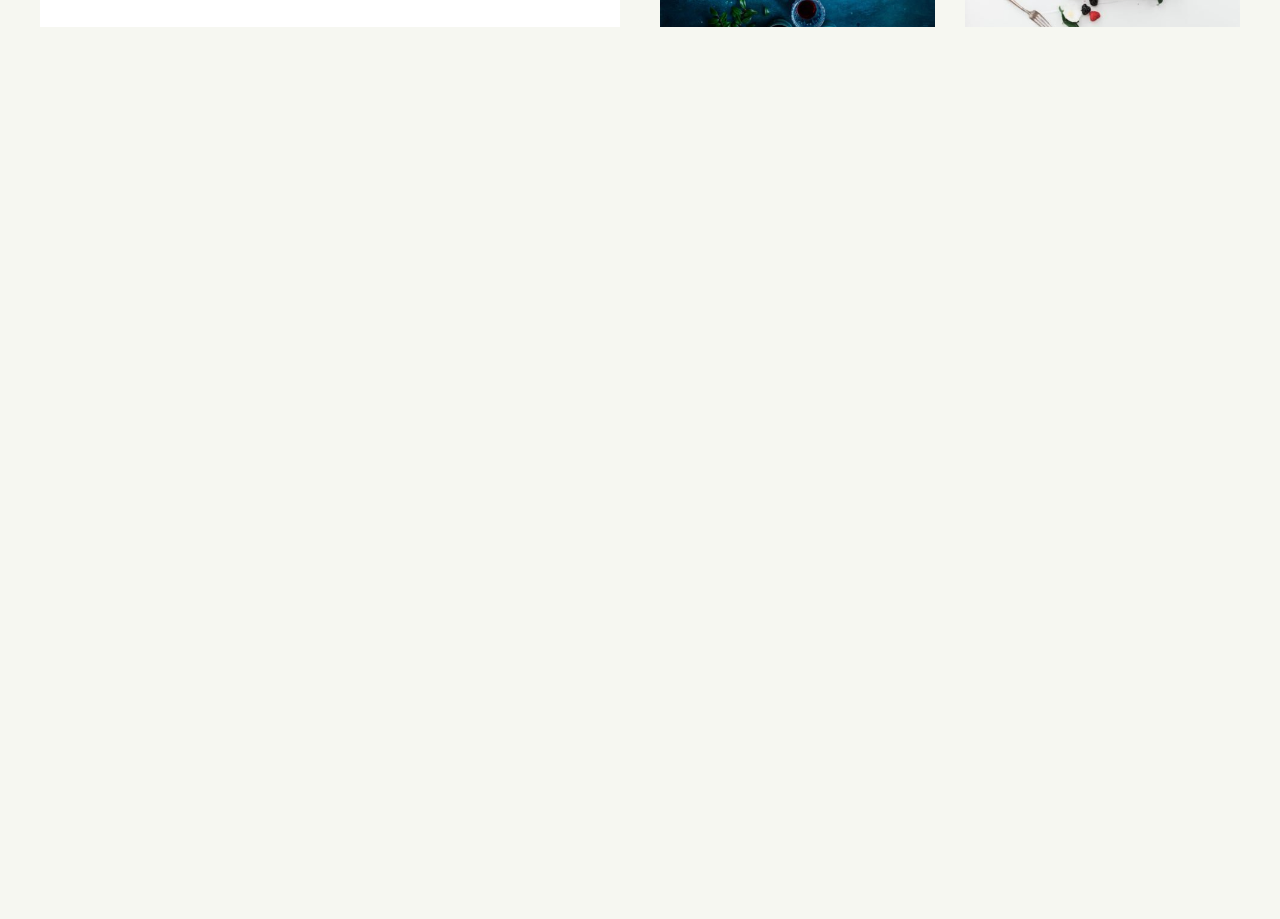
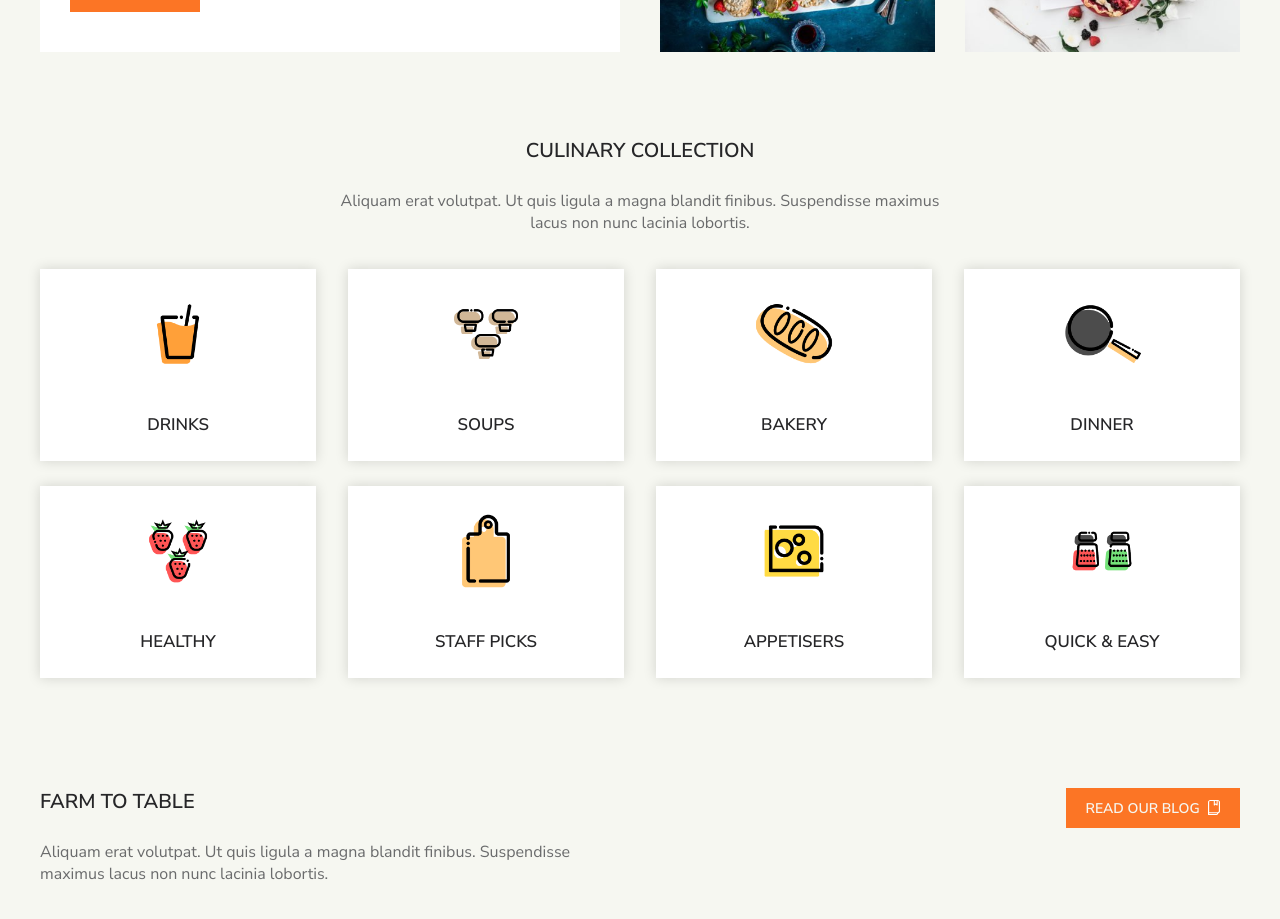
Before and after one commit to ArisGoi/proj-html-vuejs, a Vue app: page / in a window 1280 px wide. Shown: the part 2400-3319 px from the top of the page. Before the commit the page ends 2827 px from the top, so only its background shows below. Built offline with nearby package versions, Linux system fonts and the light colour scheme.

Commit message:
add culinary collection & start farm to table

```diff
--- a/src/App.vue
+++ b/src/App.vue
@@ -7,6 +7,8 @@
       <!-- vv page vv -->
       <foodieJournal/>
       <popularRecipes/>
+      <culinaryCollection/>
+      <farmToTable/>
     </main>
 
     <!-- Da rimuovere vv -->
@@ -20,6 +22,8 @@ import Hero from './components/Hero.vue'
 
 import foodieJournal from './components/index-comp/foodieJournal.vue'
 import popularRecipes from './components/index-comp/popularRecipes.vue'
+import culinaryCollection from './components/index-comp/culinaryCollection.vue'
+import farmToTable from './components/index-comp/farmToTable.vue'
 
 export default {
   name: 'App',
@@ -28,6 +32,8 @@ export default {
     Hero,
     foodieJournal,
     popularRecipes,
+    culinaryCollection,
+    farmToTable,
   }
 }
 </script>
--- a/src/assets/style/style.scss
+++ b/src/assets/style/style.scss
@@ -36,6 +36,7 @@ body{
     @include sans600;
     font-size: .875rem;
     text-transform: uppercase;
+    cursor: pointer;
 }
 .btn-1{
     background-color: $c-main;
--- a/src/components/index-comp/cardSmall.vue
+++ b/src/components/index-comp/cardSmall.vue
@@ -42,6 +42,7 @@ export default {
 
 h3{
   @include title5;
+  margin-bottom: 10px
 }
 p{
   @include corpo;
--- /dev/null
+++ b/src/components/index-comp/culinaryCollection.vue
@@ -0,0 +1,118 @@
+<template>
+  <section id="culinaryCollection">
+      <div class="container">
+
+          <sectionHeadline title="Culinary Collection" subtitle="Aliquam erat volutpat. Ut quis ligula a magna blandit finibus. Suspendisse maximus lacus non nunc lacinia lobortis."/>
+
+          <div class="content">
+              <a href="" class="cc-card">
+                  <div>
+                      <img src="../../assets/images/drinks-recipes.png" alt="">
+                  </div>
+                  <h3>Drinks</h3>
+              </a>
+              <a href="" class="cc-card">
+                  <div>
+                      <img src="../../assets/images/soups-recipes.png" alt="">
+                  </div>
+                  <h3>Soups</h3>
+              </a>
+              <a href="" class="cc-card">
+                  <div>
+                      <img src="../../assets/images/baking-recipes.png" alt="">
+                  </div>
+                  <h3>Bakery</h3>
+              </a>
+              <a href="" class="cc-card">
+                  <div>
+                      <img src="../../assets/images/dinner-recipes.png" alt="">
+                  </div>
+                  <h3>Dinner</h3>
+              </a>
+              <a href="" class="cc-card">
+                  <div>
+                      <img src="../../assets/images/healthy-recipes.png" alt="">
+                  </div>
+                  <h3>Healthy</h3>
+              </a>
+              <a href="" class="cc-card">
+                  <div>
+                      <img src="../../assets/images/staff-picks.png" alt="">
+                  </div>
+                  <h3>Staff Picks</h3>
+              </a>
+              <a href="" class="cc-card">
+                  <div>
+                      <img src="../../assets/images/premium-recipes.png" alt="">
+                  </div>
+                  <h3>Appetisers</h3>
+              </a>
+              <a href="" class="cc-card">
+                  <div>
+                      <img src="../../assets/images/quick-easy-recipes.png" alt="">
+                  </div>
+                  <h3>Quick & easy</h3>
+              </a>
+          </div>
+
+      </div>
+  </section>
+</template>
+
+<script>
+import sectionHeadline from './sectionHeadline.vue'
+export default {
+  name: 'culinaryCollection',
+  components:{
+      sectionHeadline,
+  },
+  // props: {
+  //   msg: String
+  // }
+}
+</script>
+
+<style lang="scss" scoped>
+@import '../../assets/style/style.scss';
+
+.content{
+    display: flex;
+    justify-content: space-between;
+    flex-wrap: wrap;
+}
+
+.cc-card{
+    width: calc(100% / 4 - 24px);
+    margin-bottom: 25px;
+    padding: 20px 10px 10px 10px;
+
+    background-color: $white;
+    text-decoration: none;
+    box-shadow: 0px 0px 12px 0px rgba(0,0,0,0.15);
+
+    display: flex;
+    flex-direction: column;
+    align-items: center;
+
+    img{
+        height: 90px;
+        margin-bottom: 15px;
+    }
+
+    h3{
+        padding: 15px;
+        width: 100%;
+        text-align: center;
+        @include title4;
+        font-size: 1.05rem;
+    }
+
+    &:hover{
+        h3{
+            color: white;
+            background-color: $c-main;
+        }
+    }
+}
+
+</style>
--- /dev/null
+++ b/src/components/index-comp/farmToTable.vue
@@ -0,0 +1,62 @@
+<template>
+  <section id="farmToTable">
+      <div class="container">
+
+        <div class="headline">
+            <h2>Farm to Table</h2>
+            <h5>Aliquam erat volutpat. Ut quis ligula a magna blandit finibus. Suspendisse maximus lacus non nunc lacinia lobortis.</h5>
+
+            <button class="btn-1">
+                Read our blog
+                <img src="../../assets/icons/blog.svg" alt="">
+            </button>
+        </div>
+
+        <div class="content">
+
+        </div>
+
+      </div>
+  </section>
+</template>
+
+<script>
+export default {
+  name: 'farmToTable',
+  components:{
+  },
+  // props: {
+  //   msg: String
+  // }
+}
+</script>
+
+<style lang="scss" scoped>
+@import '../../assets/style/style.scss';
+
+.headline{
+    position: relative;
+    margin: 85px 0px 35px 0px;
+    h2{
+        @include title4;
+        margin-bottom: 26px;
+    }
+    h5{
+        @include corpo;
+        max-width: 550px;
+    }
+    .btn-1{
+        position: absolute;
+        top: 0;
+        right: 0;
+
+        img{
+            height: 15px;
+            transform: translateY(.125rem);
+            margin-left: .3125rem;
+        }
+    }
+}
+
+
+</style>
--- a/src/components/index-comp/foodieJournal.vue
+++ b/src/components/index-comp/foodieJournal.vue
@@ -35,6 +35,7 @@ export default {
   position: relative;
   padding: 30px;
   background-color: $white;
+  margin-bottom: -35px;
 }
 
 .headline{
--- a/src/components/index-comp/sectionHeadline.vue
+++ b/src/components/index-comp/sectionHeadline.vue
@@ -18,12 +18,12 @@ export default {
 @import '../../assets/style/style.scss';
 
 .container{
-    max-width: 700px !important;
+    max-width: 600px !important;
 }
 
 .headline{
     text-align: center;
-    margin: 35px 0;
+    margin: 85px 0px 35px 0px;
     h2{
         @include title4;
         margin-bottom: 26px;
```
Also changed, not shown: src/assets/icons/blog.svg (added).
